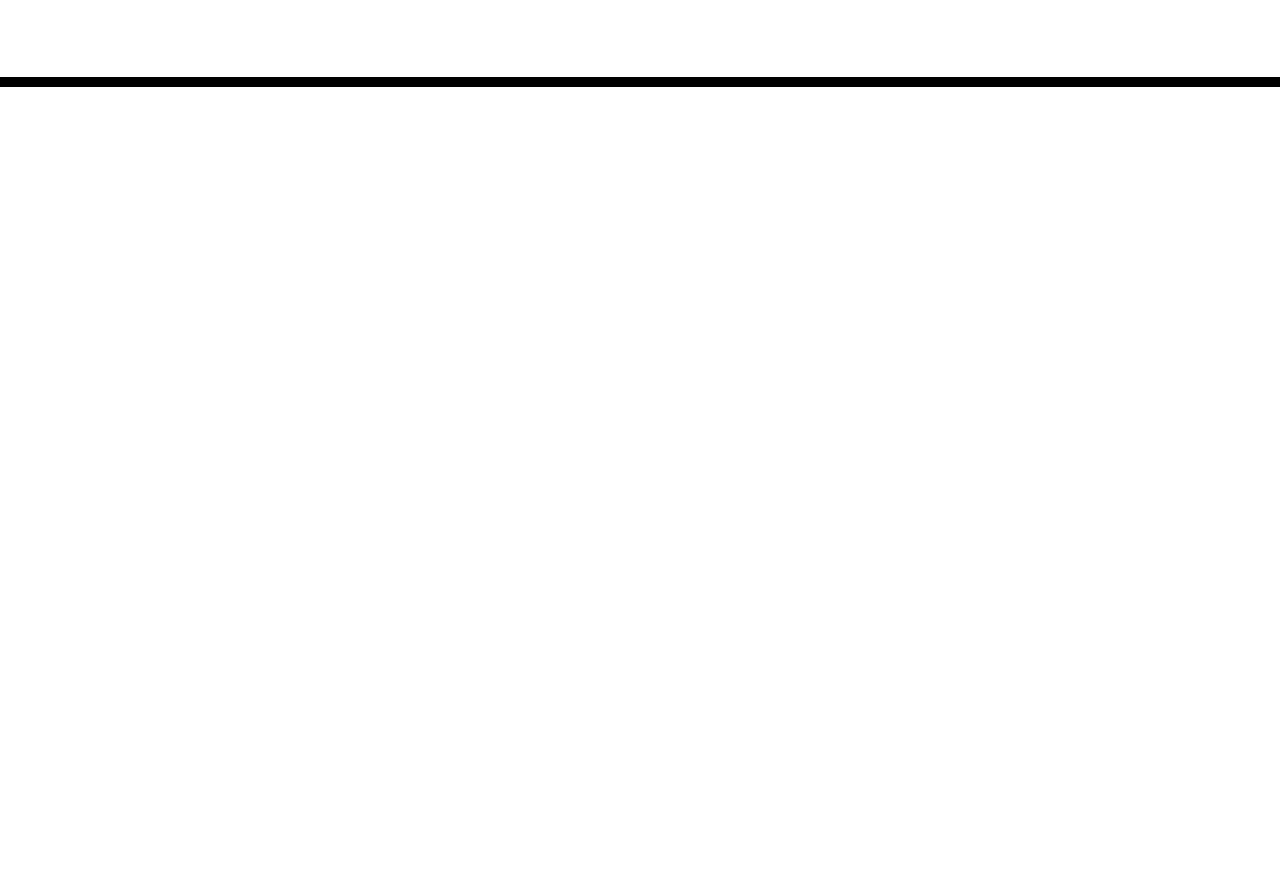
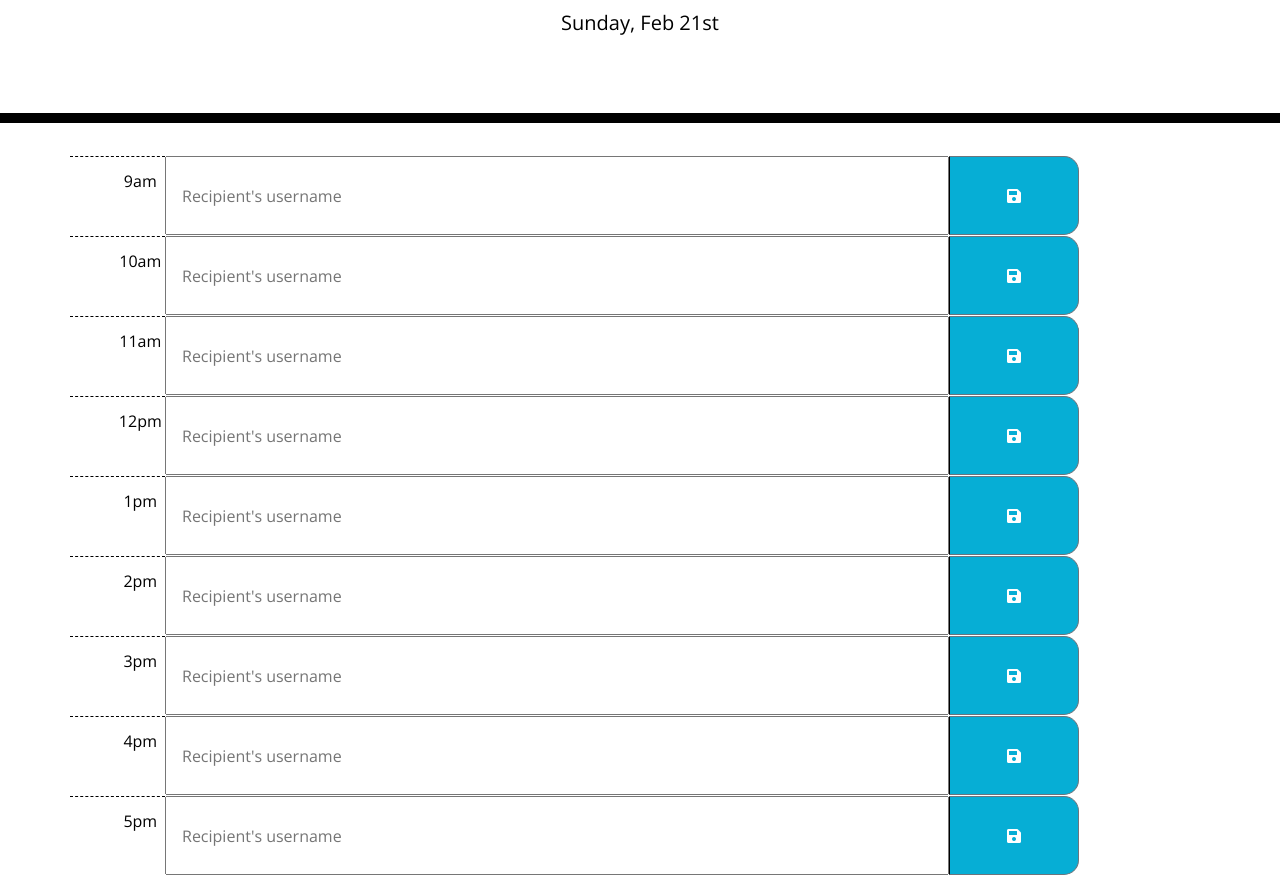
Before and after one commit to ihm57511/dayPlanner, a plain HTML site: page index.html in a window 1280 px wide. Shown: the part 181-1056 px from the top of the page. Before the commit the page ends 800 px from the top, so only its background shows below. Drawn offline with nearby package versions, Linux system fonts and the light colour scheme; files that its build step writes are made by us from their sources.

Commit message:
styling complete, time-blocks added

```diff
--- a/assets/js/script.js
+++ b/assets/js/script.js
@@ -0,0 +1,5 @@
+var today = moment();
+$("#currentDay").text(today.format("dddd, MMM Do"));
+
+var currentHour = moment().format('H');
+console.log(currentHour)
--- a/index.html
+++ b/index.html
@@ -1,24 +1,15 @@
 <!DOCTYPE html>
 <html lang="en">
+
 <head>
   <meta charset="UTF-8" />
   <meta name="viewport" content="width=device-width, initial-scale=1.0" />
   <meta http-equiv="X-UA-Compatible" content="ie=edge" />
-    <link
-      rel="stylesheet"
-      href="https://stackpath.bootstrapcdn.com/bootstrap/4.3.1/css/bootstrap.min.css"
-    />
-    <link
-      rel="stylesheet"
-      href="https://use.fontawesome.com/releases/v5.8.1/css/all.css"
-      integrity="sha384-50oBUHEmvpQ+1lW4y57PTFmhCaXp0ML5d60M1M7uH2+nqUivzIebhndOJK28anvf"
-      crossorigin="anonymous"
-    />
-    <link
-      href="https://fonts.googleapis.com/css?family=Open+Sans&display=swap"
-      rel="stylesheet"
-    />
-    <link rel="stylesheet" href="style.css" />
+  <link rel="stylesheet" href="https://stackpath.bootstrapcdn.com/bootstrap/4.3.1/css/bootstrap.min.css" />
+  <link rel="stylesheet" href="https://use.fontawesome.com/releases/v5.8.1/css/all.css"
+    integrity="sha384-50oBUHEmvpQ+1lW4y57PTFmhCaXp0ML5d60M1M7uH2+nqUivzIebhndOJK28anvf" crossorigin="anonymous" />
+  <link href="https://fonts.googleapis.com/css?family=Open+Sans&display=swap" rel="stylesheet" />
+  <link rel="stylesheet" href="./assets/css/style.css" />
   <title>Work Day Scheduler</title>
 </head>
 
@@ -30,9 +21,146 @@
   </header>
   <div class="container">
     <!-- Timeblocks go here -->
+    <div class="time-block row">
+      <div class="card border-0 m-0 p-0 col-lg-1">
+        <div class="card-body hour pt-0 pr-0 pb-1 pl-1">
+          9am
+        </div>
+      </div>
+      <div class="input-group m-0 p-0 col-lg-11">
+        <input type="text" class="textarea col-lg-9" placeholder="Recipient's username"
+          aria-label="Recipient's username" aria-describedby="button-addon2">
+        <div class="input-group-append boarder-0 m-0 p-0 col-lg-2">
+          <button class="btn btn-outline-secondary saveBtn w-75" type="button" id="button-addon2"><i
+              class="fas fa-save"></i></button>
+        </div>
+      </div>
+    </div>
+    <div class="time-block row">
+      <div class="card border-0 m-0 p-0 col-lg-1">
+        <div class="card-body hour pt-0 pr-0 pb-1 pl-1">
+          10am
+        </div>
+      </div>
+      <div class="input-group m-0 p-0 col-lg-11">
+        <input type="text" class="textarea col-lg-9" placeholder="Recipient's username"
+          aria-label="Recipient's username" aria-describedby="button-addon2">
+        <div class="input-group-append m-0 p-0 col-lg-2">
+          <button class="btn btn-outline-secondary saveBtn w-75" type="button" id="button-addon2"><i
+              class="fas fa-save"></i></button>
+        </div>
+      </div>
+    </div>
+    <div class="time-block row">
+      <div class="card border-0 m-0 p-0 col-lg-1">
+        <div class="card-body hour pt-0 pr-0 pb-1 pl-1">
+          11am
+        </div>
+      </div>
+      <div class="input-group m-0 p-0 col-lg-11">
+        <input type="text" class="textarea col-lg-9" placeholder="Recipient's username"
+          aria-label="Recipient's username" aria-describedby="button-addon2">
+        <div class="input-group-append m-0 p-0 col-lg-2">
+          <button class="btn btn-outline-secondary saveBtn w-75" type="button" id="button-addon2"><i
+              class="fas fa-save"></i></button>
+        </div>
+      </div>
+    </div>
+    <div class="time-block row">
+      <div class="card border-0 m-0 p-0 col-lg-1">
+        <div class="card-body hour pt-0 pr-0 pb-1 pl-1">
+          12pm
+        </div>
+      </div>
+      <div class="input-group m-0 p-0 col-lg-11">
+        <input type="text" class="textarea col-lg-9" placeholder="Recipient's username"
+          aria-label="Recipient's username" aria-describedby="button-addon2">
+        <div class="input-group-append m-0 p-0 col-lg-2">
+          <button class="btn btn-outline-secondary saveBtn w-75" type="button" id="button-addon2"><i
+              class="fas fa-save"></i></button>
+        </div>
+      </div>
+    </div>
+    <div class="time-block row">
+      <div class="card border-0 m-0 p-0 col-lg-1">
+        <div class="card-body hour pt-0 pr-0 pb-1 pl-1">
+          1pm
+        </div>
+      </div>
+      <div class="input-group m-0 p-0 col-lg-11">
+        <input type="text" class="textarea col-lg-9" placeholder="Recipient's username"
+          aria-label="Recipient's username" aria-describedby="button-addon2">
+        <div class="input-group-append m-0 p-0 col-lg-2">
+          <button class="btn btn-outline-secondary saveBtn w-75" type="button" id="button-addon2"><i
+              class="fas fa-save"></i></button>
+        </div>
+      </div>
+    </div>
+    <div class="time-block row">
+      <div class="card border-0 m-0 p-0 col-lg-1">
+        <div class="card-body hour pt-0 pr-0 pb-1 pl-1">
+          2pm
+        </div>
+      </div>
+      <div class="input-group m-0 p-0 col-lg-11">
+        <input type="text" class="textarea col-lg-9" placeholder="Recipient's username"
+          aria-label="Recipient's username" aria-describedby="button-addon2">
+        <div class="input-group-append m-0 p-0 col-lg-2">
+          <button class="btn btn-outline-secondary saveBtn w-75" type="button" id="button-addon2"><i
+              class="fas fa-save"></i></button>
+        </div>
+      </div>
+    </div>
+    <div class="time-block row">
+      <div class="card border-0 m-0 p-0 col-lg-1">
+        <div class="card-body hour pt-0 pr-0 pb-1 pl-1">
+          3pm
+        </div>
+      </div>
+      <div class="input-group m-0 p-0 col-lg-11">
+        <input type="text" class="textarea col-lg-9" placeholder="Recipient's username"
+          aria-label="Recipient's username" aria-describedby="button-addon2">
+        <div class="input-group-append m-0 p-0 col-lg-2">
+          <button class="btn btn-outline-secondary saveBtn w-75" type="button" id="button-addon2"><i
+              class="fas fa-save"></i></button>
+        </div>
+      </div>
+    </div>
+    <div class="time-block row">
+      <div class="card border-0 m-0 p-0 col-lg-1">
+        <div class="card-body hour pt-0 pr-0 pb-1 pl-1">
+          4pm
+        </div>
+      </div>
+      <div class="input-group m-0 p-0 col-lg-11">
+        <input type="text" class="textarea col-lg-9" placeholder="Recipient's username"
+          aria-label="Recipient's username" aria-describedby="button-addon2">
+        <div class="input-group-append m-0 p-0 col-lg-2">
+          <button class="btn btn-outline-secondary saveBtn w-75" type="button" id="button-addon2"><i
+              class="fas fa-save"></i></button>
+        </div>
+      </div>
+    </div>
+    <div class="time-block row">
+      <div class="card border-0 m-0 p-0 col-lg-1">
+        <div class="card-body hour pt-0 pr-0 pb-1 pl-1">
+          5pm
+        </div>
+      </div>
+      <div class="input-group m-0 p-0 col-lg-11">
+        <input type="text" class="textarea col-lg-9" placeholder="Recipient's username"
+          aria-label="Recipient's username" aria-describedby="button-addon2">
+        <div class="input-group-append m-0 p-0 col-lg-2">
+          <button class="btn btn-outline-secondary saveBtn w-75" type="button" id="button-addon2"><i
+              class="fas fa-save"></i></button>
+        </div>
+      </div>
+    </div>
   </div>
 
   <script src="https://cdnjs.cloudflare.com/ajax/libs/jquery/3.2.1/jquery.min.js"></script>
   <script src="https://cdnjs.cloudflare.com/ajax/libs/moment.js/2.24.0/moment.min.js"></script>
+  <script src="assets/js/script.js"></script>
 </body>
+
 </html>
```
Lines whose indentation alone changed are shown as unchanged.
